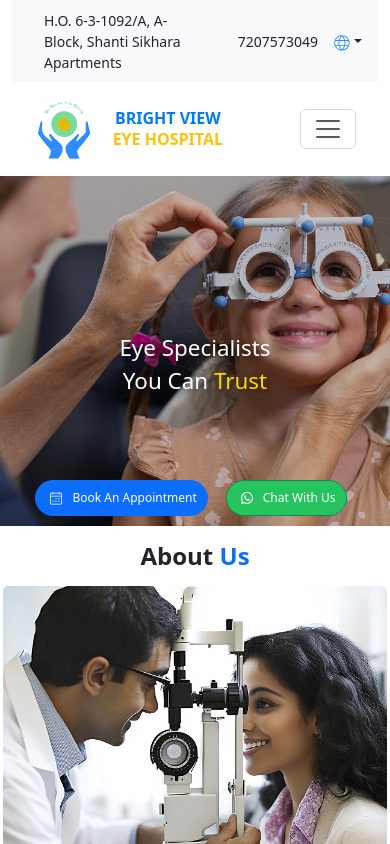
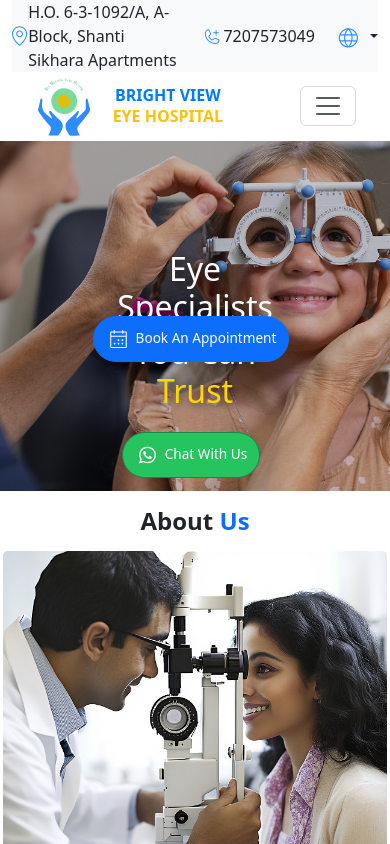
Before and after one commit to NagarajuKolar/Brightview, a React (Vite) app: page / in a window 390 px wide. Shown: the top 844 px of the page. Built offline with nearby package versions, Linux system fonts and the light colour scheme.

Commit message:
Respnsive

```diff
--- a/src/CSS/Head.css
+++ b/src/CSS/Head.css
@@ -87,7 +87,7 @@
 
 @media (max-width: 768px) {
   .text h1 {
-    font-size: 1.4rem;
+    font-size: 2rem;
     margin-bottom: 0.4rem;
   }
 
@@ -101,31 +101,29 @@
 
     object-fit: cover;
   }
-  .mobile-text{
-    font-size: 32px !important;
-  }
+
   .buttons {
          bottom: 10px;
         right: 0;
         left: 0;
         width: 100%;
-    padding: 0 10px;
+        padding: 3px 10px;
         flex-direction: row;
         justify-content: center;
-    gap: 10px;
+        gap: 70px;
         flex-wrap: wrap;
   }
 
   .buttons .btn {
-    font-size: 0.75rem;
-    padding: 7px 10px;
-    gap: 6px;
+    font-size: 0.85rem;
+    padding: 8px 12px;
+    gap: 5px;
     white-space: nowrap;
   }
 
   .buttons img {
-    width: 20px;
-    height: 20px;
+        width: 25px;
+        height: 28px;
   }
 
   .btn-custom {
--- a/src/CSS/Navbar.css
+++ b/src/CSS/Navbar.css
@@ -37,11 +37,6 @@
 .nav-item.dropdown.show .dropdown-menu {
   display: block;
 }
-@media (min-width: 768px) {
-  .navbar-expand-md .navbar-nav .dropdown-menu {
-    position: absolute;
-  }
-}
 .navbar-nava li {
   list-style: none;
 }
@@ -54,9 +49,6 @@
 .navbar-nava li a:hover {
   color: blue !important;
 }
-
-
-
 .logo-text {
   display: flex;
   flex-direction: column;
@@ -83,42 +75,39 @@
 
 
 @media (max-width: 767px) {
+  .navbar-expand-md .navbar-nav .dropdown-menu {
+    position: absolute;
+  }
   .navbar-nava {
     flex-direction: column;
     margin-left: 5px !important;
     gap: 10px;
     align-items: flex-start;
   }
-
+  .homeimg{
+  padding: 0px !important;
+}
   .navbar-ap {
     margin-right: 8px !important;
     text-align: center;
     width: 100%;
   }
-
   .logo-text {
     font-size: 16px;
     align-items: flex-start;
-
   }
-
   .bright-view,
   .eye-hospital {
     font-size: 16px;
     line-height: 1.1;
   }
-
-  .location-bar {
-    flex-direction: column;
-    align-items: flex-start !important;
-    padding: 10px;
-    font-size: 14px;
+  .location-bar img {
+    width: 35px;
+    height: 20px;
   }
-
-  .location-bar img {
-    width: 16px;
-    height: auto;
-  }
+.location-bar{
+  padding: 0px !important;
+}
 
   .dropdown-menu {
     position: static !important;
@@ -150,3 +139,11 @@
     padding-left: 0;
   }
 }
+
+
+  @media (max-width: 575.98px) {
+  .location-bar {
+    overflow-x: auto;
+    -webkit-overflow-scrolling: touch;
+  }
+}
--- a/src/CSS/contactus.css
+++ b/src/CSS/contactus.css
@@ -42,7 +42,10 @@ footer .col {
     max-width: 120px;
     height: auto;
   }
-
+  .foot {
+    width: 100% !important;
+    height: auto !important;
+  }
   footer h5 {
     font-size: 1.2rem;
   }
@@ -72,6 +75,7 @@ footer .col {
   padding: 10px 0;
   margin-top: auto;
   width: 100%;
+   flex-shrink: 0;
 }
 
 
@@ -99,4 +103,5 @@ footer .col {
   .position-absolute.bg-white img {
     height: 25px;
   }
+
 }
--- a/src/Components/Contactus.jsx
+++ b/src/Components/Contactus.jsx
@@ -19,8 +19,6 @@ function Contactus() {
                 <div>
                     <h2 className="mt-3 mb-3 text-center loc">Our Location</h2>
                     <div className="container-fluid position-relative">
-
-
                         <iframe className="img-fluid" src="https://www.google.com/maps/embed?pb=!1m14!1m12!1m3!1d10447.978740467892!2d78.4430151908565!3d17.432095971015798!2m3!1f0!2f0!3f0!3m2!1i1024!2i768!4f13.1!5e0!3m2!1sen!2sin!4v1748241595187!5m2!1sen!2sin"
                             style={{ width: '100%', height: '600px' }}
                             allowFullScreen=""
@@ -57,7 +55,7 @@ function Contactus() {
 
 
                 <footer className="row row-cols-1 row-cols-sm-2 row-cols-md-5  foot w-100 d-flex justify-content-center align-items-center"
-                style={{ backgroundImage: `url(${eye})` , backgroundRepeat:'no-repeat',backgroundPosition: 'center',}}>
+                    style={{ backgroundImage: `url(${eye})`, backgroundRepeat: 'no-repeat', backgroundPosition: 'center', }}>
 
                     <div className="col-md-3 mb-3 ">
                         <img className="img-fluid px-3" src={logohos} alt="map" />
@@ -121,7 +119,7 @@ function Contactus() {
                             </li>
                             <li className="nav-item mb-3">
                                 <a href="#" className="nav-link p-0 text-body-secondary d-flex">
-                                    <img className="img-fluid pe-2"style={{marginBottom:"55px"}} src={locationlogo} alt="map" />
+                                    <img className="img-fluid pe-2" style={{ marginBottom: "55px" }} src={locationlogo} alt="map" />
                                     <div>
                                         <div>H.O.6-3-1092/A, A-Block,</div>
                                         <div>Shanti Sikhara Apartments, Somajiguda.</div>
@@ -133,12 +131,15 @@ function Contactus() {
                     </div>
 
                 </footer>
-            </div>
+
                 <div className="bg-light py-2 d-flex justify-content-center align-items-center copyright" >
                     <p className="mb-0 text-center">
                         Copy Right Bright View Eye Care Hospital.com
                     </p>
                 </div>
+            </div>
+
+
         </>
     );
 }
--- a/src/Components/Navbar.jsx
+++ b/src/Components/Navbar.jsx
@@ -18,8 +18,8 @@ function Navbar() {
             <div className="container-fluid bg-white" >
 
                 <div className="location-bar bg-light  px-3 d-flex justify-content-end align-items-center">
-                    <div className="d-flex align-items-center">
-                        <img src={loc} alt="img" className="image-fluid px-2" />
+                    <div className="d-flex align-items-center ">
+                        <img src={loc} alt="img" className="image-fluid px-1 homeimg" />
                         <a
                             href="https://www.google.com/maps?q=H.O.+6-3-1092/A,+A-Block,+Shanti+Sikhara+Apartments"
                             target="_blank"
@@ -29,14 +29,14 @@ function Navbar() {
                             H.O. 6-3-1092/A, A-Block, Shanti Sikhara Apartments
                         </a>
 
-                        <img src={phoneplus} alt="img" className="image-fluid px-2" />
+                        <img src={phoneplus} alt="img" className="image-fluid px-2 homeimg" />
                         <span className="me-3">7207573049</span>
-
+                    </div>
                     <div className="dropdown">
-                            <button className="btn dropdown-toggle p-0 border-0 bg-transparent" id="netDropdown" data-bs-toggle="dropdown"aria-expanded="false"
+                        <button className="btn dropdown-toggle p-0 border-0 bg-transparent" id="netDropdown" data-bs-toggle="dropdown" aria-expanded="false"
                             style={{ lineHeight: 0 }}>
-                                <img
-                                    src={net} alt="Network" width="19.13" height="15.13"
+                            <img className='lang'
+                                src={net} alt="Network" width="22.0" height="18.0"
                                 style={{ cursor: 'pointer' }}
                             />
                         </button>
@@ -44,14 +44,11 @@ function Navbar() {
                             <li><a className="dropdown-item" href="#">English</a></li>
                         </ul>
                     </div>
+                </div>
 
 
 
-                    </div>
-                </div>
-
-
-                <header className="navbar navbar-expand-md navbar-light bg-white w-100 py-3">
+                <header className="navbar navbar-expand-md navbar-light bg-white w-100 py-1">
                     <div className="container-fluid">
                         <a href="/" className="d-flex align-items-center text-decoration-none navbar-logo">
                             <img src={logohos} alt="Logo" width="80.66" height="60.57" />
```
Lines whose indentation alone changed are shown as unchanged.
